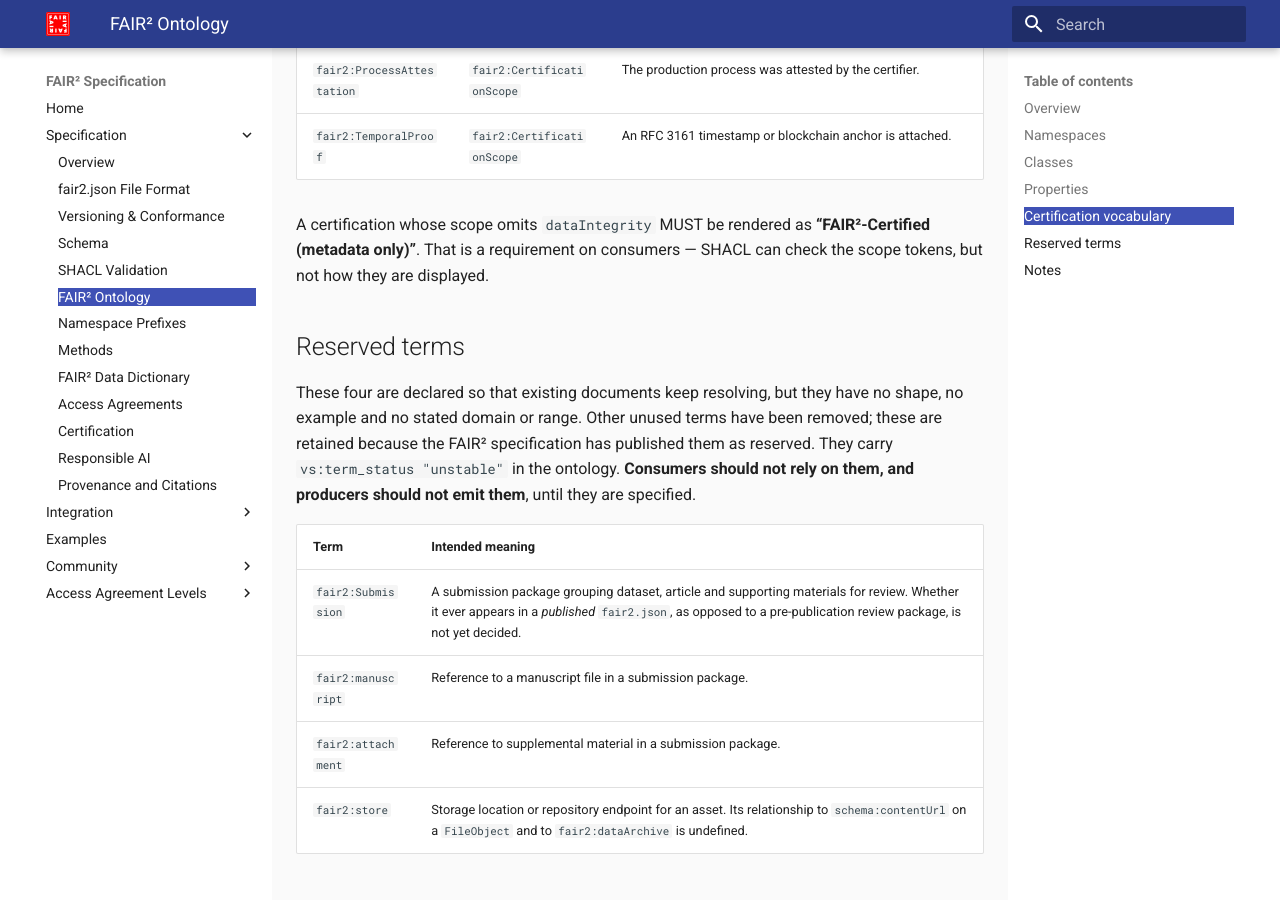
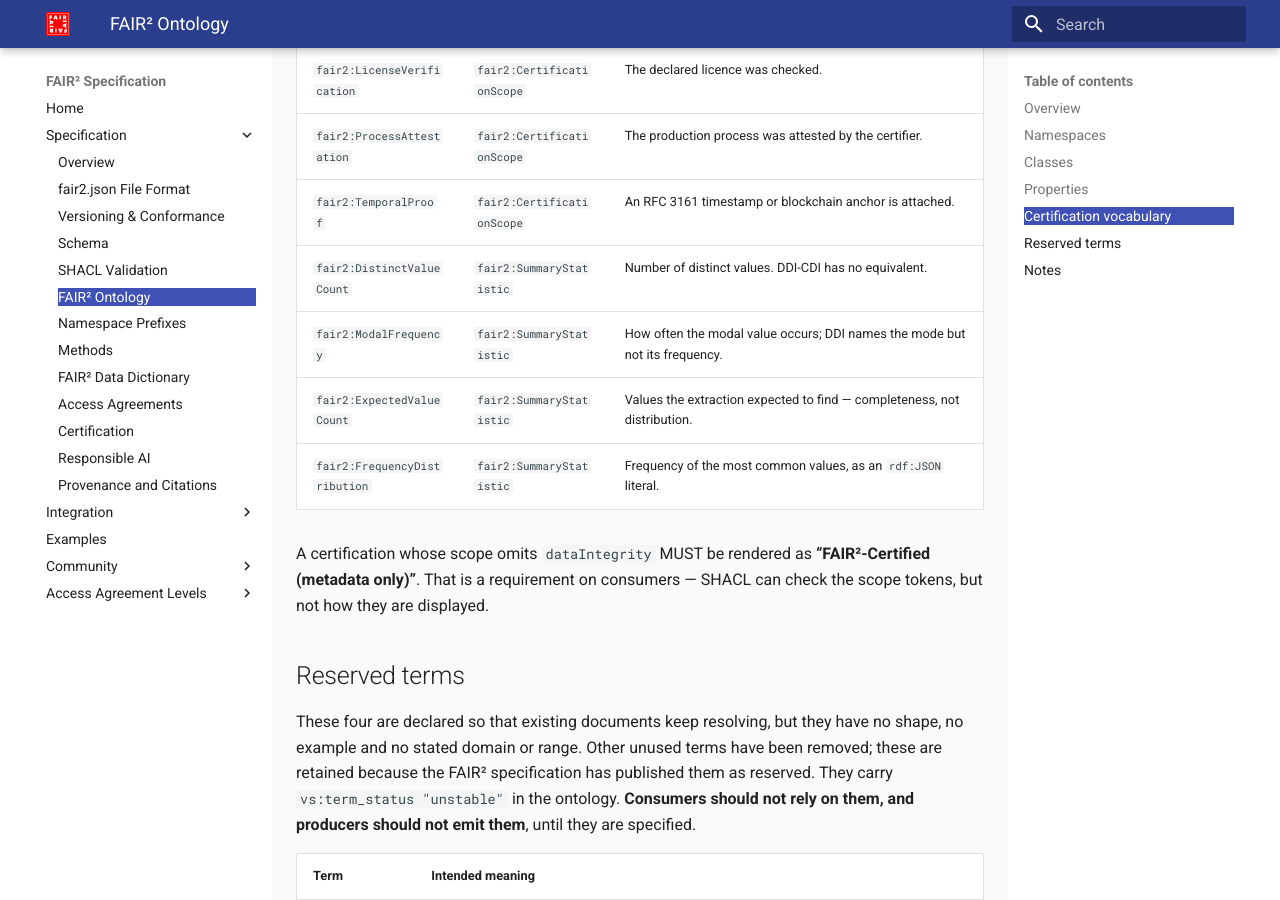
Before and after one commit to fair-squared/fair2-spec, an MkDocs documentation site: the page built from docs/specification/fair2-ontology.md, in a window 1280 px wide and 900 px high, scrolled down 5170 px. Built offline with MkDocs 1.6.1 and Material for MkDocs 9.7.7, drawn with Linux system fonts in a browser that asks for light colours; the version menu is left out; some of the changed text lies outside the part shown.

Commit message:
Type each statistic with a resolvable term
Eight of the eleven statistic names were pandas .describe() output
verbatim - the numeric set and the object set exactly - so the meaning of
each was "whatever pandas does", undocumented in the file and unreadable
without knowing the tool. cr:dataType now carries the kind as an IRI, and
the name drops to a human label that can change with the tooling without
the identity moving.

Seven map exactly onto DDI-CDI SummaryStatisticType, which is what
Croissant's own example uses. Each IRI was resolved against the live
vocabulary rather than guessed:

  mean           -> 7975ed0  Arithmetic mean
  std            -> 690ab50  Standard deviation
  min            -> a1d0ec6  Minimum
  max            -> 8321e79  Maximum
  count          -> c646dd8  Valid cases
  top            -> 650be61  Mode
  missing_values -> 6459c62  Invalid cases

count resolved itself once the names were recognised as pandas': .count()
excludes nulls, so Valid cases is exact rather than arguable.

Four have no DDI term and are minted here, with skos:closeMatch where one
nearly fits: DistinctValueCount (unique), ModalFrequency (freq - DDI names
the mode but not its frequency), ExpectedValueCount, and
FrequencyDistribution. DDI-CDI is preferred over STATO, which the
improvements document had suggested: STATO has no exact term for the
arithmetic mean, only average value, weighted and quadratic mean.

top_10_freq was still a pandas value_counts() repr, carrying "dtype:
int64" and whitespace alignment into the metadata and unparseable without
knowing pandas' formatting - Issue 5 of the improvements document. All 123
were parsed back and re-emitted as rdf:JSON literals holding a sorted
label-to-count map, the same mechanism Croissant uses for cr:data and
cr:examples. Every one round-tripped; none was dropped.

Triples rise 6,104 to 6,985, one per typed annotation. That is the cost of
saying what each number means.

Co-Authored-By: Claude Opus 5 (1M context) <noreply@anthropic.com>

```diff
--- a/docs/specification/fair2-ontology.md
+++ b/docs/specification/fair2-ontology.md
@@ -44,6 +44,7 @@ The following classes define the core conceptual entities in FAIR². Each class
 | `fair2:StepCase` | StepCase | Conditional branch within a method, carrying the condition and the path taken when it holds. Sits in the same fair2:step list as a Step. | `schema:HowToStep` |
 | `fair2:ComplianceLevel` | ComplianceLevel | A FAIR² compliance status asserted for a package. | `skos:Concept` |
 | `fair2:CertificationScope` | CertificationScope | A facet of a package that a certification covers. | `skos:Concept` |
+| `fair2:SummaryStatistic` | SummaryStatistic | A kind of descriptive statistic, named in `cr:dataType`. | `skos:Concept` |
 | `fair2:FAIR2CertificationCredential` | FAIR2CertificationCredential | A W3C Verifiable Credential asserting a package's certification status. | `schema:CreativeWork` |
 | `fair2:FAIR2CertifierRegistry` | FAIR2CertifierRegistry | The signed list of entities authorised to issue FAIR² certifications. | `schema:CreativeWork` |
 
@@ -115,6 +116,10 @@ the scope says **what was checked** — there is no metadata-only level.
 | `fair2:LicenseVerification` | `fair2:CertificationScope` | The declared licence was checked. |
 | `fair2:ProcessAttestation` | `fair2:CertificationScope` | The production process was attested by the certifier. |
 | `fair2:TemporalProof` | `fair2:CertificationScope` | An RFC 3161 timestamp or blockchain anchor is attached. |
+| `fair2:DistinctValueCount` | `fair2:SummaryStatistic` | Number of distinct values. DDI-CDI has no equivalent. |
+| `fair2:ModalFrequency` | `fair2:SummaryStatistic` | How often the modal value occurs; DDI names the mode but not its frequency. |
+| `fair2:ExpectedValueCount` | `fair2:SummaryStatistic` | Values the extraction expected to find — completeness, not distribution. |
+| `fair2:FrequencyDistribution` | `fair2:SummaryStatistic` | Frequency of the most common values, as an `rdf:JSON` literal. |
 
 A certification whose scope omits `dataIntegrity` MUST be rendered as
 **“FAIR²-Certified (metadata only)”**. That is a requirement on consumers —
```
Also changed, not shown: 10 other files.
